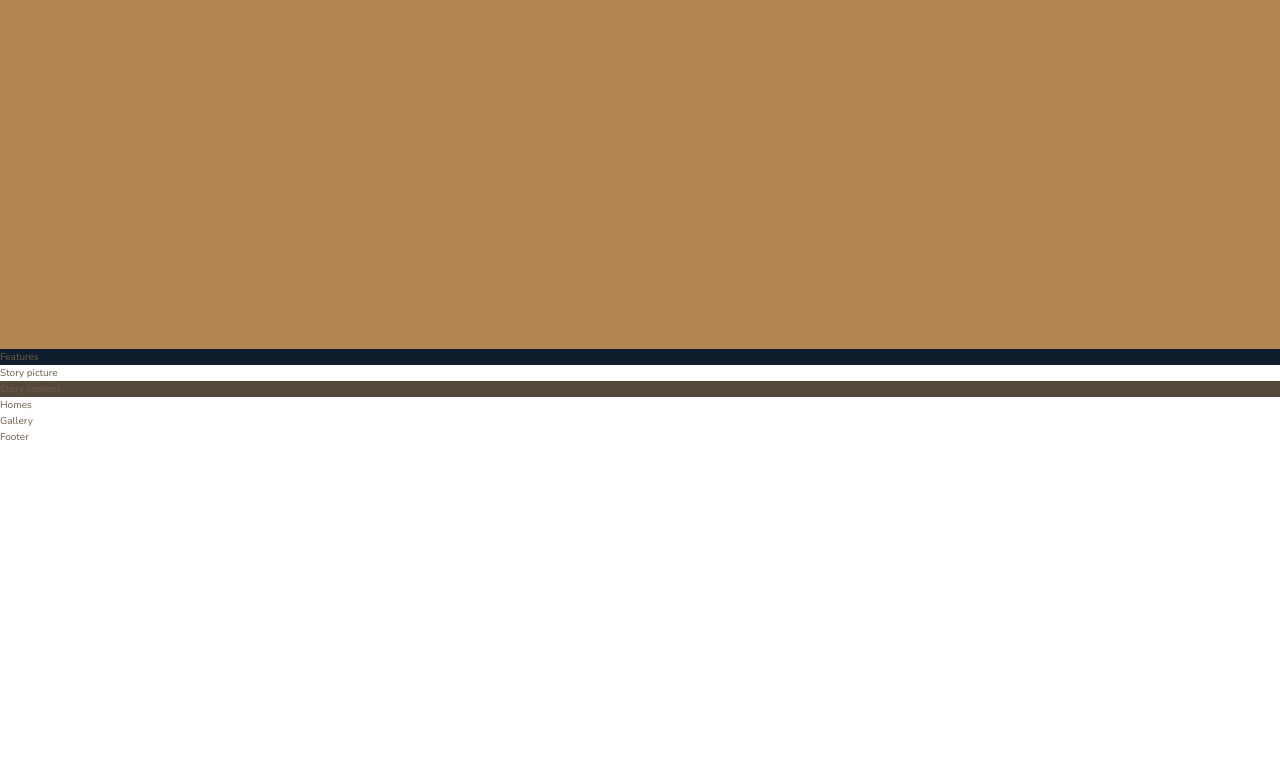
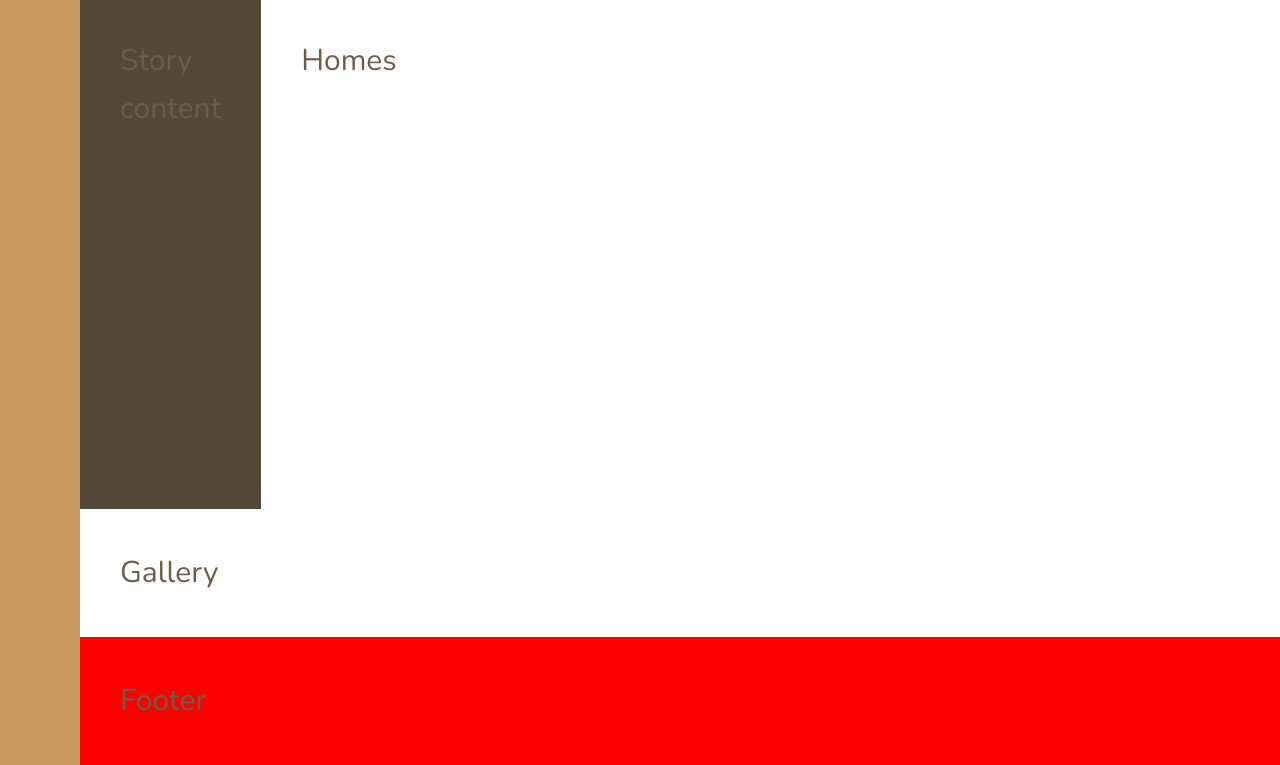
Before and after one commit to tihomirtx88/NexterApp, a website: page index.html in a window 1280 px wide. Shown: the part 819-1584 px from the top of the page. Before the commit the page ends 1264 px from the top, so only its background shows below. Drawn offline with nearby package versions, Linux system fonts and the light colour scheme.

Commit message:
Buidling last part of overall layout

```diff
--- a/index.html
+++ b/index.html
@@ -43,7 +43,7 @@
           Gallery
        </section>
 
-       <footer>
+       <footer class="footer">
          Footer
        </footer>
     </body>
--- a/sass/_base.scss
+++ b/sass/_base.scss
@@ -1,18 +1,18 @@
 // COLOR VARIABLES
 $color-primary: #c69963;
-$color-primary-dark: #B28451;
+$color-primary-dark: #b28451;
 
 $color-secondary: #101d2c;
 
 $color-grey-light-1: #f9f7f6;
 $color-grey-light-2: #aaa;
 
-$color-grey-dark-1: #54483A;
-$color-grey-dark-2: #6D5D4B;
+$color-grey-dark-1: #54483a;
+$color-grey-dark-2: #6d5d4b;
 
 // FONT VARIABLES
-$font-primary: 'Nunito', sans-serif;
-$font-display: 'Josefin Sans', sans-serif;
+$font-primary: "Nunito", sans-serif;
+$font-display: "Josefin Sans", sans-serif;
 
 *,
 *::before,
@@ -37,6 +37,16 @@ body {
 .container {
   display: grid;
   grid-template-rows: 80vh min-content 40vw repeat(3, min-content);
+  grid-template-columns: [sidebar-start] 8rem [sidebar-end full-start] minmax(
+      6rem,
+      1fr
+    ) [center-start] repeat(8, [col-start] minmax(min-content, 14rem) [col-end]) [center-end] minmax(
+      6rem,
+      1fr
+    ) [full-end];
 
-
+  & > * {
+    padding: 40px;
+    font-size: 3rem;
   }
+}
--- a/sass/_features.scss
+++ b/sass/_features.scss
@@ -1,3 +1,4 @@
 .features{
     background-color: $color-secondary;
+    grid-column: center-start / center-end;
 }
--- a/sass/_footer.scss
+++ b/sass/_footer.scss
@@ -0,0 +1,4 @@
+.footer{
+    background-color: red;
+    grid-column: full-start / full-end;
+}
--- a/sass/_gallery.scss
+++ b/sass/_gallery.scss
@@ -1,3 +1,4 @@
 .gallery{
     background-color: $font-display;
+    grid-column: full-start / full-end;
 }
--- a/sass/_header.scss
+++ b/sass/_header.scss
@@ -1,3 +1,4 @@
 .header{
     background-color: $color-grey-light-1;
+    grid-column: full-start / col-end 6;
 }
--- a/sass/_homes.scss
+++ b/sass/_homes.scss
@@ -1,3 +1,4 @@
 .homes{
     background-color: $font-primary;
+    grid-column: center-start / center-end;
 }
--- a/sass/_realtors.scss
+++ b/sass/_realtors.scss
@@ -1,3 +1,4 @@
 .realtors{
     background-color: $color-primary-dark;
+    grid-column: col-start 7 / full-end;
 }
--- a/sass/_sidebar.scss
+++ b/sass/_sidebar.scss
@@ -1,3 +1,5 @@
 .sidebar{
     background-color: $color-primary;
+    grid-column: sidebar-start / sidebar-end;
+    grid-row: 1 / -1;
 }
--- a/sass/_story.scss
+++ b/sass/_story.scss
@@ -1,9 +1,11 @@
 .story{
     &____pictures{
         background-color: $color-grey-light-2;
+        grid-column: full-start / col-end 4;
     }
 
     &__content{
         background-color: $color-grey-dark-1;
+        grid-column: col-start 5 / full-end;
     }
 }
```
Also changed, not shown: css/style.css. Lines whose indentation alone changed are shown as unchanged.
